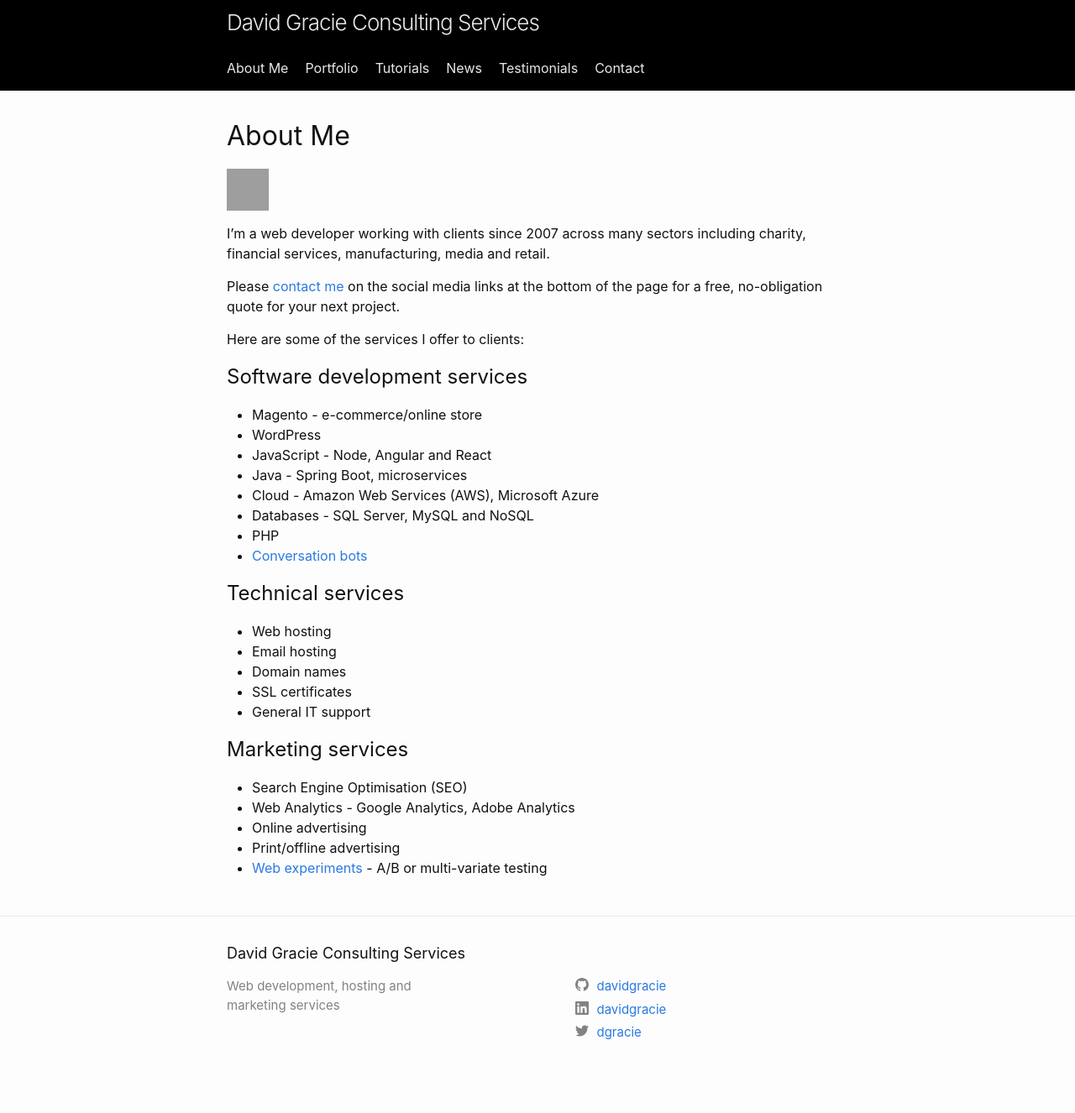
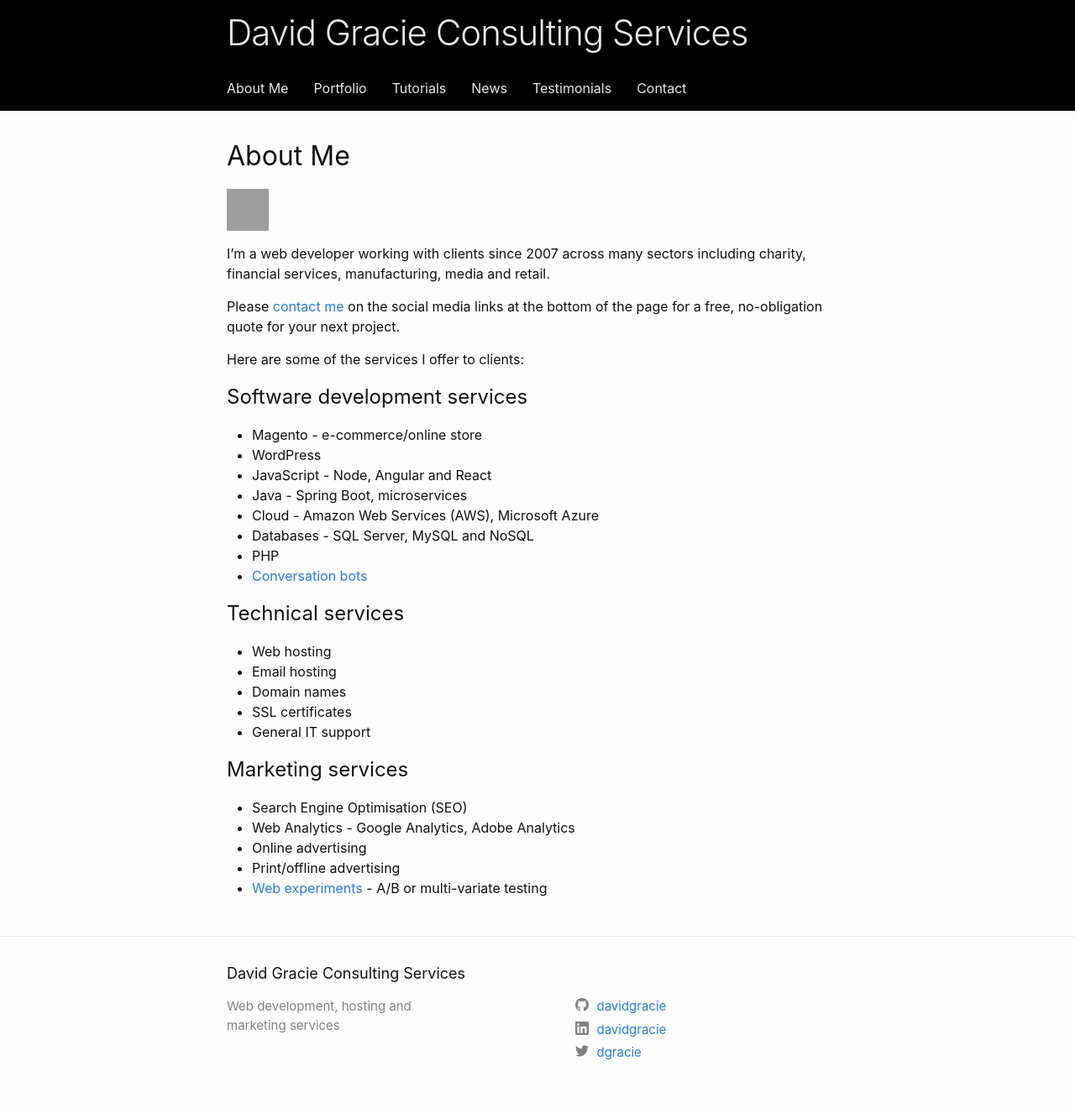
Before and after one commit to davidgracie/davidgracie.github.io, a Jekyll site: the page built from index.markdown, in a window 1280 px wide. Shown: the whole page at 84% size. Built offline with Jekyll 4.4.1, drawn with Linux system fonts in a browser that asks for light colours; before the commit the page ends 1302 px from its top, so only the background shows below that; grey boxes are pictures that could not be loaded.

Commit message:
Update title font size and menu spacing

```diff
--- a/_sass/minima/_layout.scss
+++ b/_sass/minima/_layout.scss
@@ -10,9 +10,9 @@
 }
 
 .site-title {
-  @include relative-font-size(1.625);
+  @include relative-font-size(2.625);
   font-weight: 300;
-  line-height: $base-line-height * $base-font-size * 2.25;
+  line-height: $base-line-height * $base-font-size * 3.25;
   letter-spacing: -1px;
   margin-bottom: 0;
   float: left;
@@ -41,7 +41,7 @@
 
     // Gaps between nav items, but not on the last one
     &:not(:last-child) {
-      margin-right: 20px;
+      margin-right: 30px;
     }
   }
 
```
